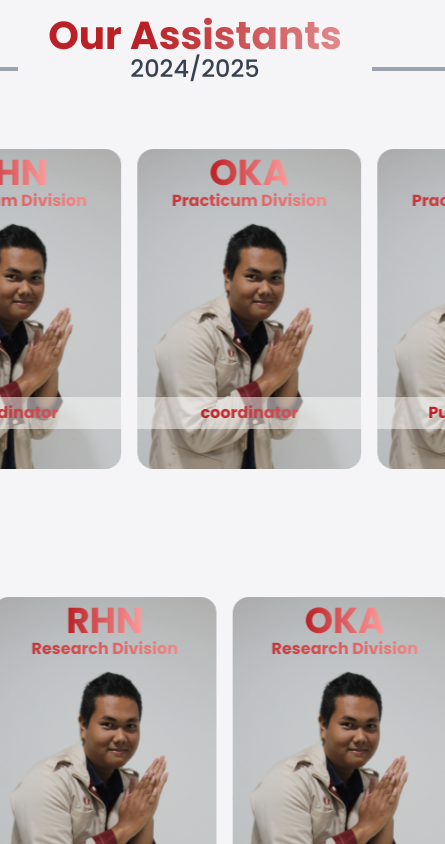
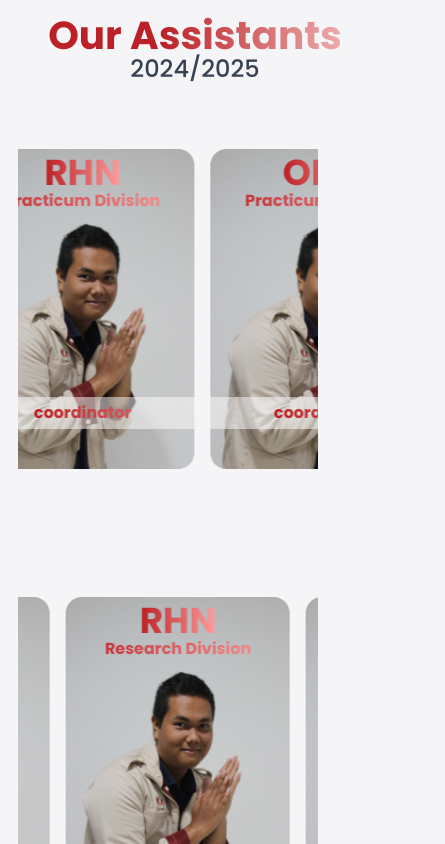
Before and after one commit to CPS-TelU/fe-cpslaboratory.com, a Next.js app: page /about in a window 390 px wide. Shown: the part 1400-2244 px from the top of the page, 445 px wide, since content can reach past the window. Built offline with nearby package versions, Linux system fonts and the light colour scheme.

Commit message:
fix: mobile scroll 400

```diff
--- a/components/ui/infinite-moving-cards.tsx
+++ b/components/ui/infinite-moving-cards.tsx
@@ -83,7 +83,7 @@ export const InfiniteMovingCards = ({
     <div
       ref={containerRef}
       className={cn(
-        "scroller relative z-20 lg:max-w-full  max-w-[500px] overflow-hidden",
+        "scroller relative z-20 lg:max-w-full  max-w-[400px] overflow-hidden",
 
         className
       )}
--- a/components/ui/scrolling.tsx
+++ b/components/ui/scrolling.tsx
@@ -82,7 +82,7 @@ export function ScrollingCards({
     <div
       ref={containerRef}
       className={cn(
-        "scroller relative z-20 lg:max-w-full  max-w-[500px] overflow-hidden",
+        "scroller relative z-20 lg:max-w-full  max-w-[300px] overflow-hidden",
         className
       )}
     >
```
